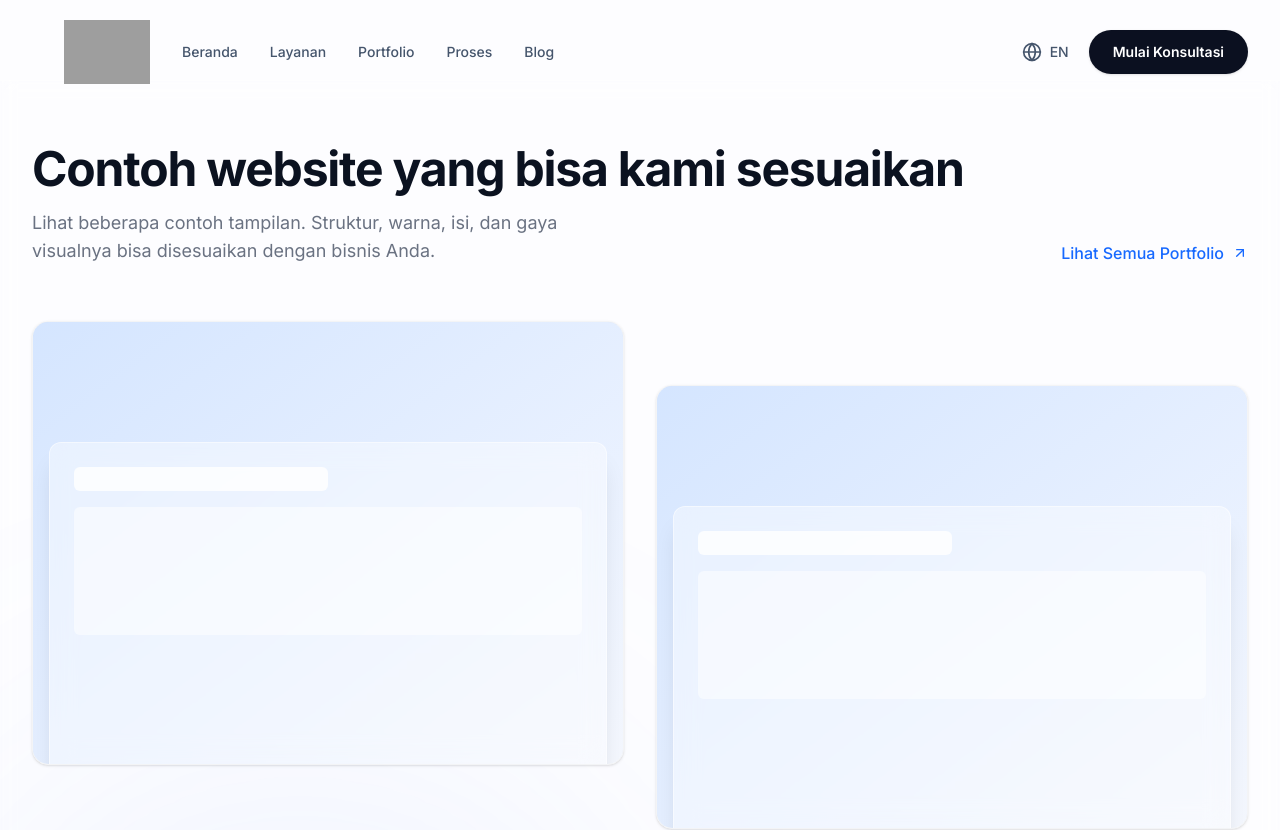
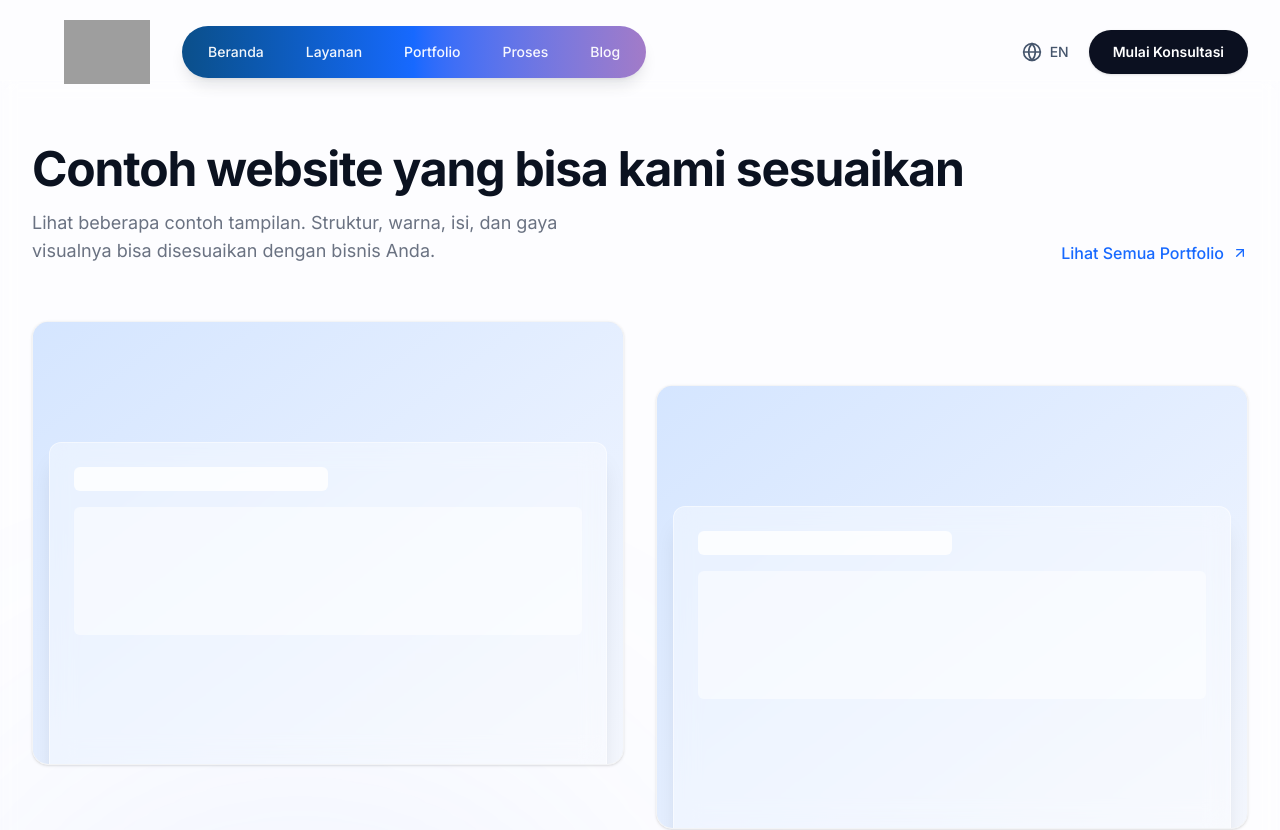
Before and after one commit to barrack3030-wq/NAKAMA-DIGITAL-UPGRADE, a React (Vite) app: page /portfolio in a window 1280 px wide. Shown: the top 830 px of the page. Built offline with nearby package versions, Linux system fonts and the light colour scheme; grey boxes are pictures that could not be loaded.

Commit message:
UX: restore main menu styling and keep CTA controls separate

```diff
--- a/src/components/Navbar.tsx
+++ b/src/components/Navbar.tsx
@@ -38,16 +38,18 @@ export default function Navbar() {
             loading="eager"
           />
         </a>
-        <div className="hidden md:flex items-center gap-8">
+        <div className="hidden md:flex items-center rounded-full bg-gradient-to-r from-[#0b4f8a] via-brand-600 to-[#a27bc8] p-1.5 shadow-lg shadow-brand-900/10">
+          <div className="flex items-center gap-0.5">
             {navLinks.map(link => (
               <a
                 key={link.name}
                 href={link.href}
-              className="text-sm font-medium text-slate-600 transition-colors hover:text-brand-900"
+                className="inline-flex items-center rounded-full px-5 py-2.5 text-sm font-medium text-white/95 transition-all hover:bg-white/10 hover:text-white"
               >
                 {link.name}
               </a>
             ))}
+          </div>
         </div>
         <div className="hidden md:flex items-center gap-5 ml-auto">
           <button
```
Lines whose indentation alone changed are shown as unchanged.
